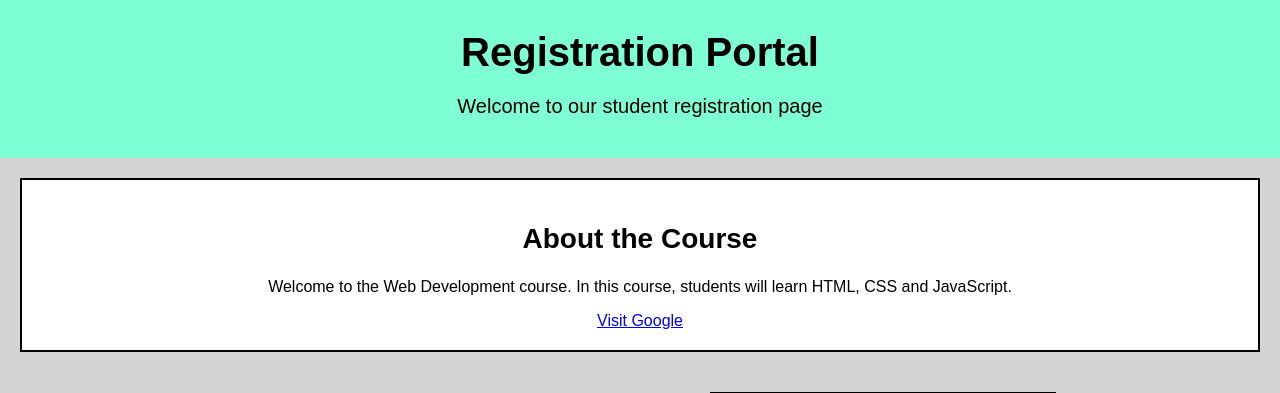
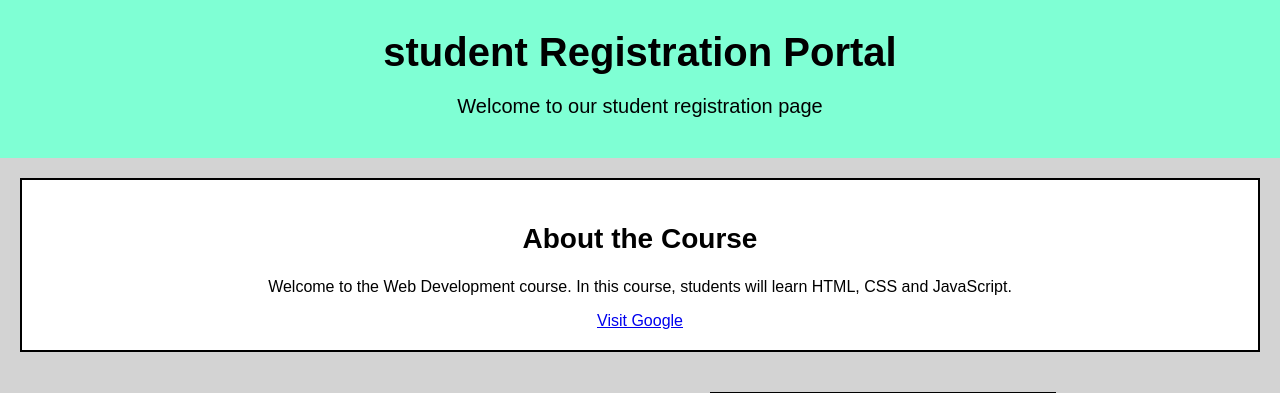
Before and after one commit to sakibanwer/flask_project, a Flask app: page / in a window 1280 px wide. Shown: the top 393 px of the page. Run offline with Flask 3, Linux system fonts and the light colour scheme.

Commit message:
intial chnages done

```diff
--- a/templates/index.html
+++ b/templates/index.html
@@ -16,7 +16,7 @@
 
     <div class="header">
 
-        <h1 class="heading"> Registration Portal</h1>
+        <h1 class="heading"> student Registration Portal</h1>
 
         <p class="subtitle">
             Welcome to our student registration page
```
